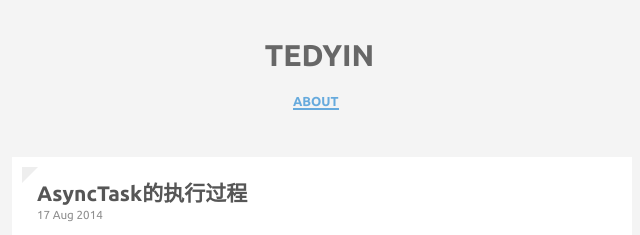
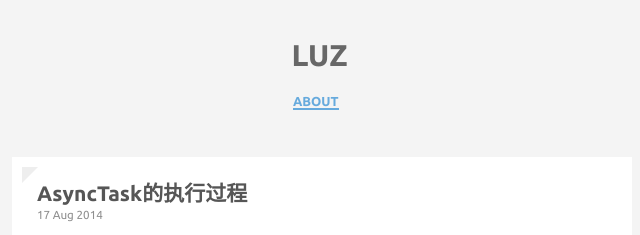
Before and after one commit to loo128/loo128.github.io, a Jekyll site: the page built from _posts/2014-08-17-async-task.md, in a window 1280 px wide and 900 px high. Shown: the top 235 px of the window, without its empty margins (318-958 px from the left). Built offline with Jekyll 4.4.1, drawn with Linux system fonts in a browser that asks for light colours; Markdown is read by kramdown in place of the engine named in the settings; comment, search, counter and statistics services are not loaded; some of the changed text lies outside the part shown.

Commit message:
add new blog

```diff
--- a/_includes/header.html
+++ b/_includes/header.html
@@ -1,6 +1,6 @@
 <header class="site-header">
   <a href="/" class="site-title">
-    <span class="firstname">TedYin</span><span class="lastname"></strong>
+    <span class="firstname">Luz</span><span class="lastname"></strong>
   </a>
   <nav>
     {% for link in site.links %}
--- a/_includes/signoff.html
+++ b/_includes/signoff.html
@@ -1,6 +1,6 @@
 <footer class="signoff">
   <p>
-    TedYin
+    Luz
     <span class="muted">{{ page.date | date: "at %H:%M" }}</span>
   </p>
 </footer>
```
Also changed, not shown: _posts/2014-08-24-hello-word.md (added, +10 -0 lines).
